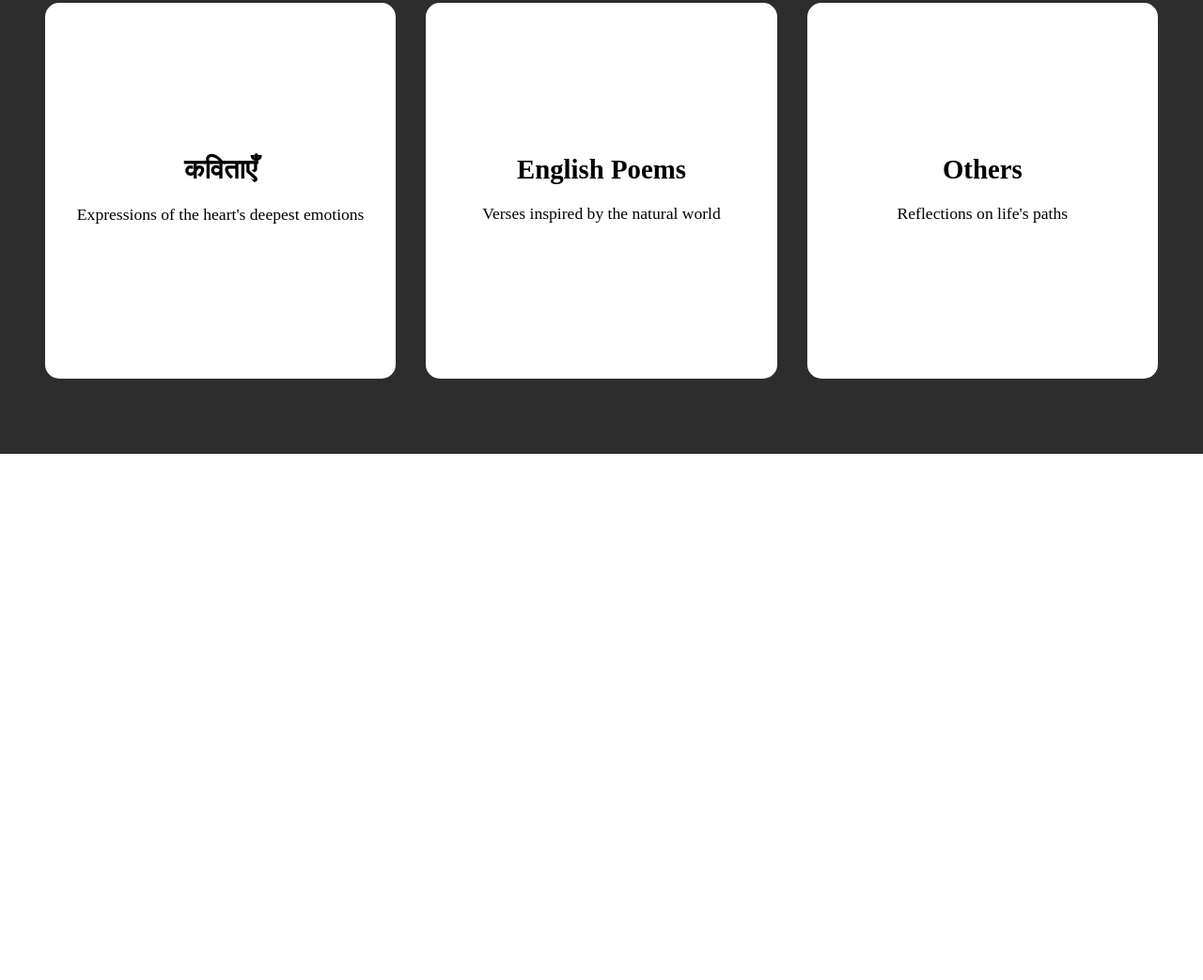
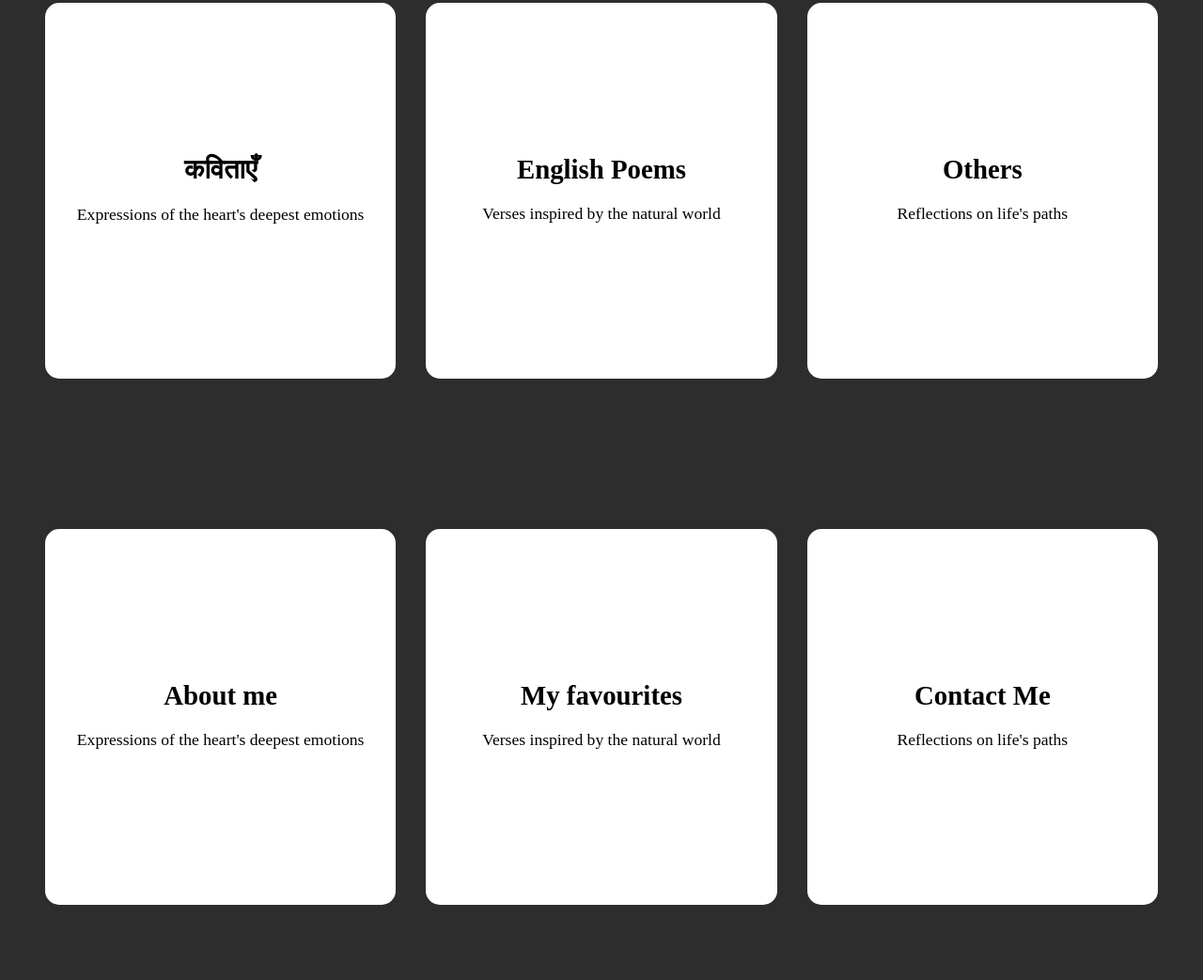
Before and after one commit to Kay-bee1111/Bhavti_says, a plain HTML site: page index.html in a window 1280 px wide. Shown: the part 877-1920 px from the top of the page at 94% size. Before the commit the page ends 1360 px from the top, so only its background shows below. Drawn offline with Linux system fonts and the light colour scheme.

Commit message:
Update index.html

```diff
--- a/index.html
+++ b/index.html
@@ -217,7 +217,7 @@
         <div class="cards-grid">
             <!-- Card 1 -->
             <div class="card">
-                <a href="poems/love.html" class="card-link">
+                <a href="hindi poem gallery/hindipoem.html" class="card-link">
                     <div class="card-inner">
                         <div class="card-front">
                             <h3>कविताएँ</h3>
@@ -233,7 +233,7 @@
 
             <!-- Card 2 -->
             <div class="card">
-                <a href="poems/nature.html" class="card-link">
+                <a href="english poem gallery/englishpoem.html" class="card-link">
                     <div class="card-inner">
                         <div class="card-front">
                             <h3>English Poems </h3>
@@ -249,10 +249,63 @@
 
             <!-- Card 3 -->
             <div class="card">
-                <a href="poems/life.html" class="card-link">
+                <a href="other gallery\other.html" class="card-link">
                     <div class="card-inner">
                         <div class="card-front">
                             <h3>Others </h3>
+                            <p>Reflections on life's paths</p>
+                        </div>
+                        <div class="card-back">
+                            <h3>Life Stories</h3>
+                            <p>Poetic narratives about life's adventures and lessons</p>
+                        </div>
+                    </div>
+                </a>
+            </div>
+
+
+        </div>
+    </section>
+    <section class="cards-section">
+        <div class="cards-grid">
+            <!-- Card 4 -->
+            <div class="card">
+                <a href="hindi poem gallery/hindipoem.html" class="card-link">
+                    <div class="card-inner">
+                        <div class="card-front">
+                            <h3>About me</h3>
+                            <p>Expressions of the heart's deepest emotions</p>
+                        </div>
+                        <div class="card-back">
+                            <h3>Hindi Poems</h3>
+                            <p>A collection of poems celebrating love in all its forms</p>
+                        </div>
+                    </div>
+                </a>
+            </div>
+
+            <!-- Card 2 -->
+            <div class="card">
+                <a href="english poem gallery/englishpoem.html" class="card-link">
+                    <div class="card-inner">
+                        <div class="card-front">
+                            <h3>My favourites</h3>
+                            <p>Verses inspired by the natural world</p>
+                        </div>
+                        <div class="card-back">
+                            <h3>Natural Beauty</h3>
+                            <p>Poetry that captures the essence of earth's wonders</p>
+                        </div>
+                    </div>
+                </a>
+            </div>
+
+            <!-- Card 3 -->
+            <div class="card">
+                <a href="other gallery\other.html" class="card-link">
+                    <div class="card-inner">
+                        <div class="card-front">
+                            <h3>Contact Me</h3>
                             <p>Reflections on life's paths</p>
                         </div>
                         <div class="card-back">
```
